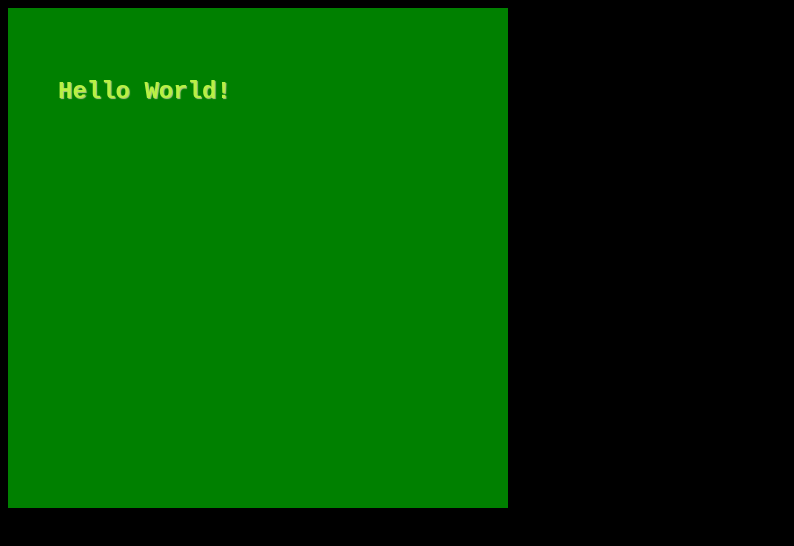
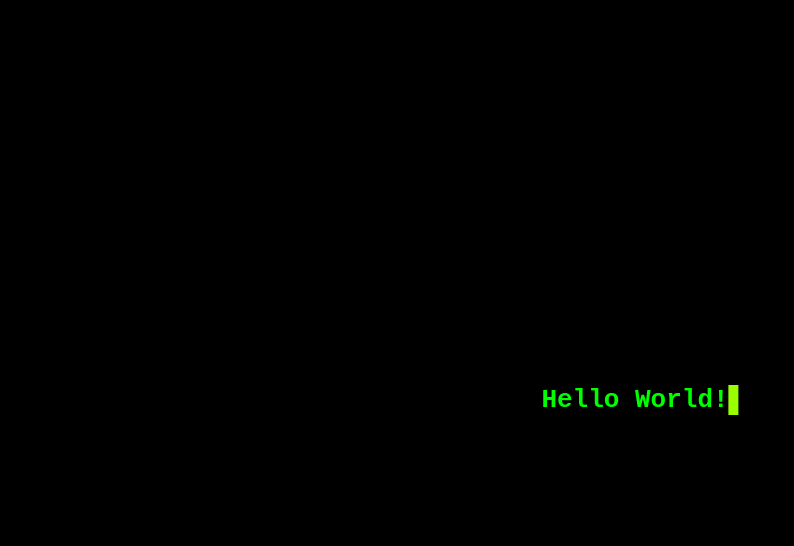
Before and after one commit to DominicKennell/Terminal, a plain HTML site: page index.html in a window 1280 px wide. Shown: the whole page, without its empty margins (0-794 px from the left). Drawn offline with Linux system fonts and the light colour scheme.

Commit message:
finalised the typewriter effect!

```diff
--- a/assets/stylesheet/style.css
+++ b/assets/stylesheet/style.css
@@ -1,72 +1,45 @@
-* {
-    font-family: 'Courier New', Courier, monospace;
+body{
+    background-color: black;
+    color: rgb(0, 255, 0);
+    font-family: monospace;
+    margin: 0;
 }
 
-body{
-    background-color: black;
-    display: grid;
-    text-align: center;
+.container{
+    position: absolute;
+    top: 50%;
+    left: 50%;
+    transform: translate(-50%, -50%);
 }
 
-#screen {
-    position: relative;
-    width: 500px;
-    height: 500px;
-    background-color: green;
-}
-
-#scanlines,
-#bezel {
-    position: absolute;
-    width: 100%;
-    height: 100%;
-    top: 0;
-    left: 0;
-    pointer-events: none;
-}
-
-#scanlines {
-    opacity: 25%;
-}
-
-#content {
-    padding: 50px;
-    color: rgb(184, 241, 68);
-    text-shadow: 1px 1px 1px rgb(176, 200, 128);
-}
-
-h1{
-    width: max-content;
-}
-
-h1::before, h1::after{
-    content: "";
-    position: absolute;
-    top: 0;
-    right:0;
-    bottom: 0;
-    left: 0;
-}
-
-h1::before{
-    background-color: green;
-    animation:
-    typewriter 10s steps(12) forwards;
+.container h1{
+    margin: 0;
+    white-space: nowrap;
+    overflow: hidden;
+    animation: typewriter 4s steps(12, end), caret-blink, .8s ease infinite;
+    border-right: 10px solid rgb(153, 255, 0);
 }
 
 
 @keyframes typewriter{
-    to{
-        left: 100%;
+    0% {
+        width: 0;
+    }
+    100% {
+        width: 100%;
     }
 }
 
-.noselect {
-    -webkit-touch-callout: none;
-    -webkit-user-select: none;
+@keyframes caret-blink{
+    0%{
+        border: transparent;
+    }
 
-    -khtml-user-select: none;
-    -moz-user-select: none;
-    -ms-user-select: none;
-    user-select: none;
+    50%{
+        border-color: rgb(153, 255, 0);
+    }
+
+    100%{
+        border: transparent;
+    }
 }
--- a/index.html
+++ b/index.html
@@ -9,10 +9,8 @@
 
 </head>
 <body>
-    <section id="screen">
-        <div id="content">
-            <h1 class="typewriter">Hello World!</h1>
-        </div>
-    </section>
+    <div class="container">
+        <h1>Hello World! </h1>
+    </div>
 </body>
 </html>
```
